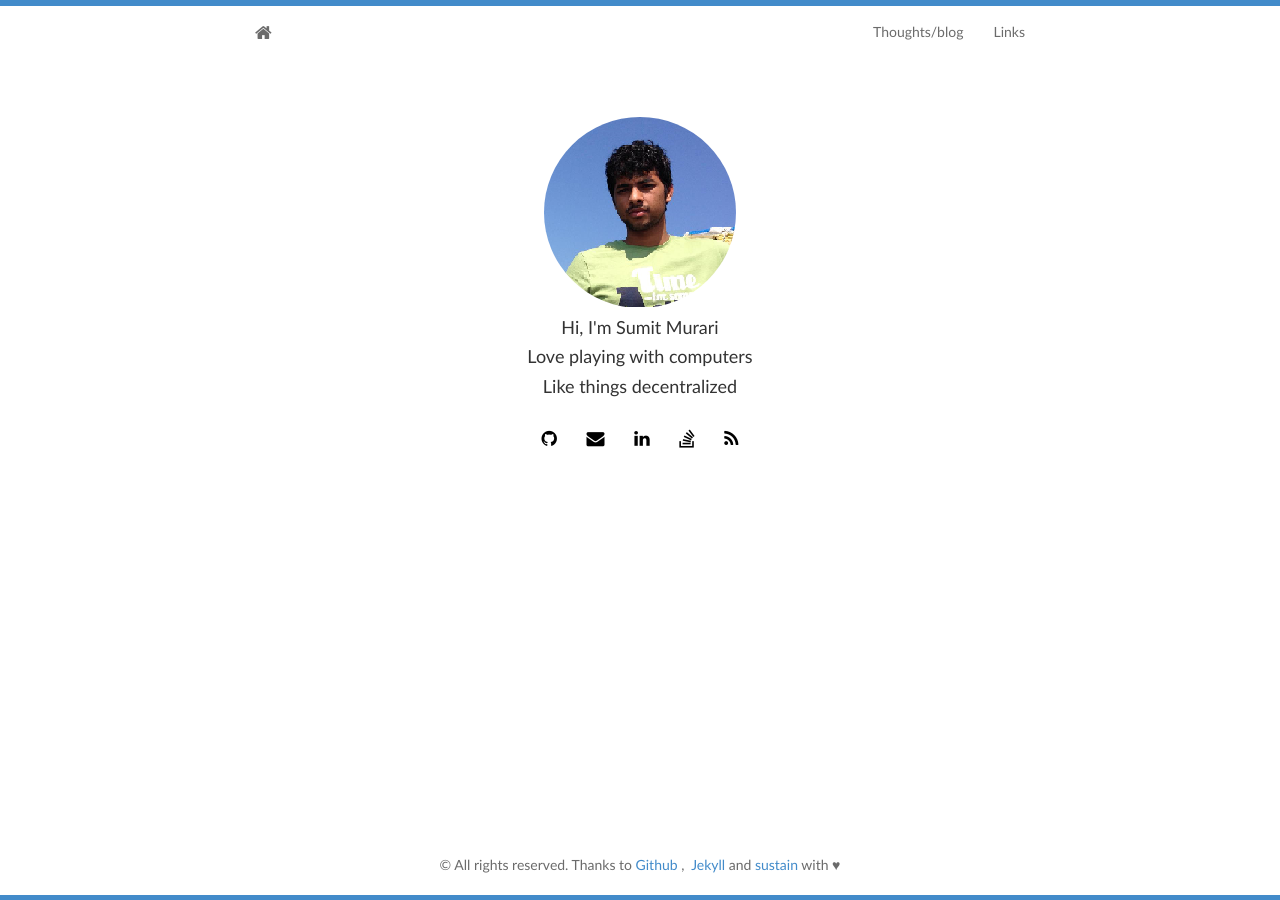
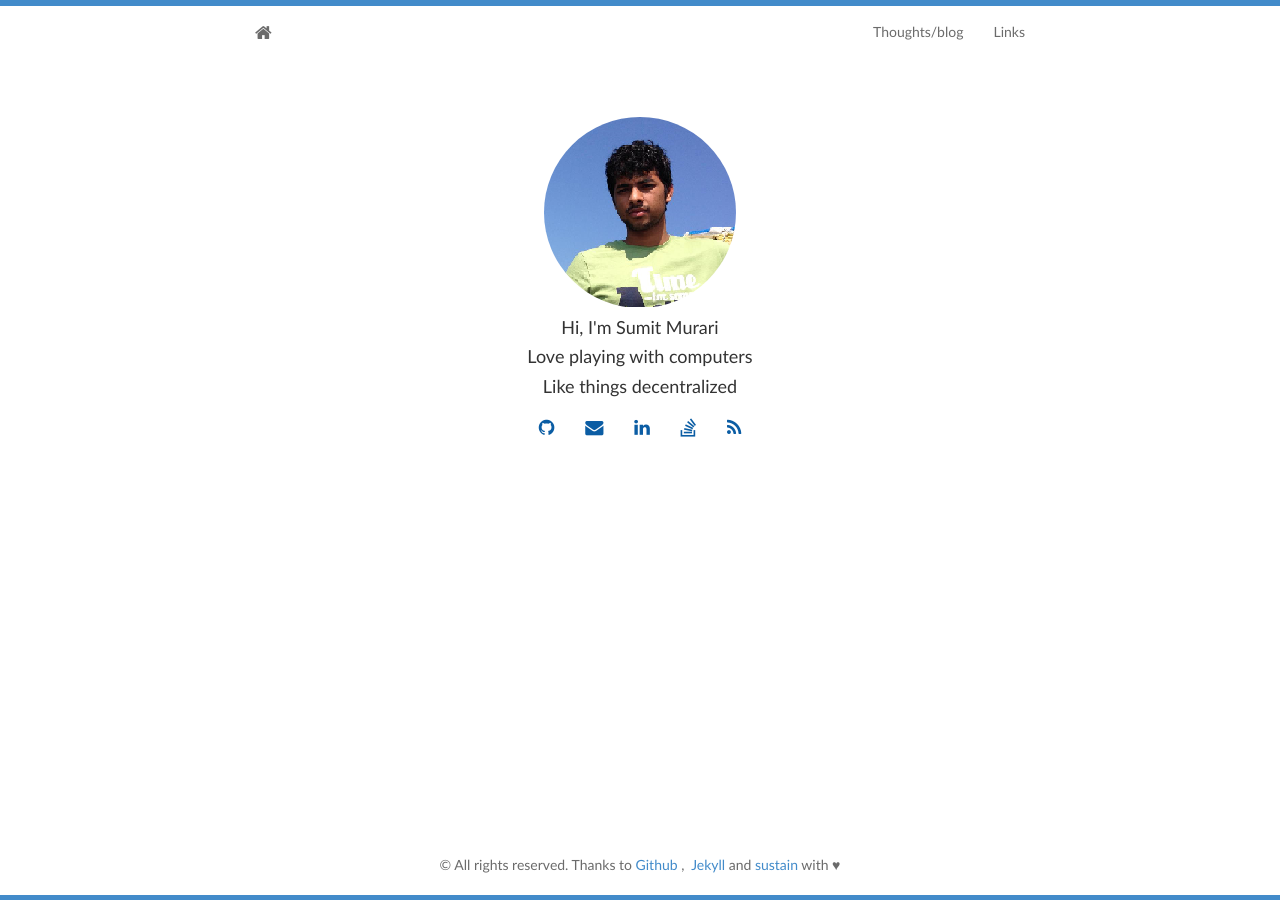
Before and after one commit to murarisumit/murarisumit.github.io, a Jekyll site: the page built from index.html, in a window 1280 px wide. Built offline with Jekyll 4.4.1, drawn with Linux system fonts in a browser that asks for light colours; nearby versions of some CDN libraries; the list of posts is cut into pages by our own code.

Commit message:
css fix for safari

```diff
--- a/_includes/social.html
+++ b/_includes/social.html
@@ -1,5 +1,4 @@
 <div class="social">
-	<h4>
    {% if site.aboutme %}
         <a href="https://about.me/{{ site.aboutme }}" target="_blank" ><i class="fa fa-user"></i></a>
     {% endif %}
@@ -36,6 +35,4 @@
     {% if site.feeds %}
       <a href="{{ site.url }}/atom.xml" target="_blank" ><i class="fa fa-feed"></i></a>
     {% endif %}
-
-	</h4>
-</div>
+</div> <!-- social -->
--- a/_scss/main.scss
+++ b/_scss/main.scss
@@ -9,7 +9,7 @@ $theme-color: #428bca; // blue
 
 $background-color: #ffffff;
 $navbar-text-color: #6b6b6b;
-$social-text-color: #000000;
+$social-text-color: #0b5da4;
 $tag-color: #000000;
 
 
@@ -155,11 +155,20 @@ h3 {
 }
 .social {
   padding-top: 12px;
-  word-spacing: 25px;
+  justify-content: center;
+  display: flex;
 }
-.social h4 > a {
+
+.social a {
   color: $social-text-color;
+  margin-left: 2%;
+  margin-right: 2%;
 }
+
+.social a > i {
+  font-size: 1.3em;
+}
+
 .avatar {
   padding-top: 5%;
 }
```
